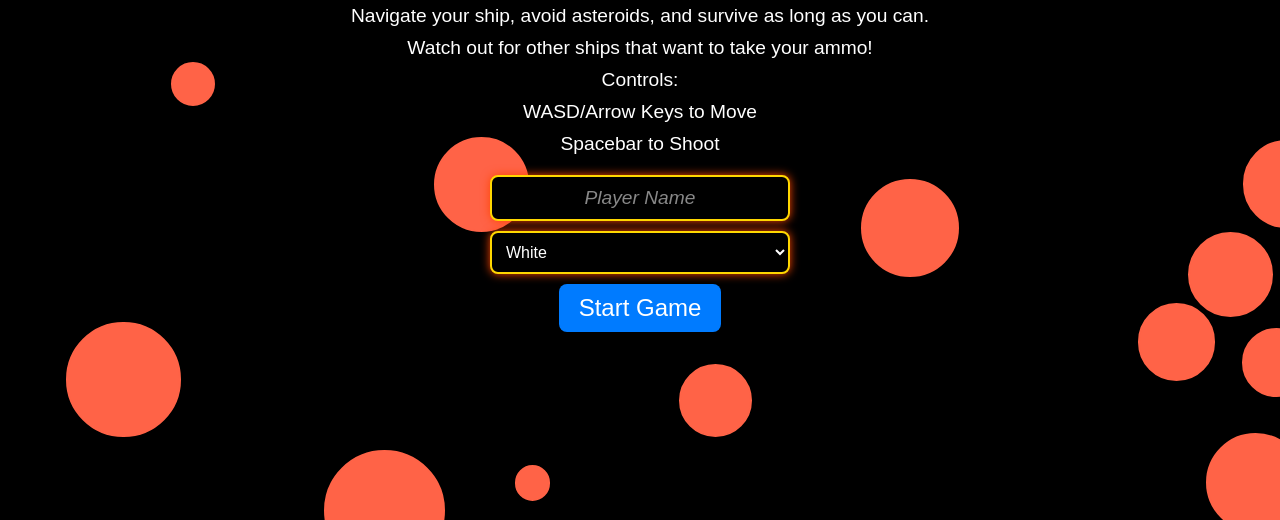
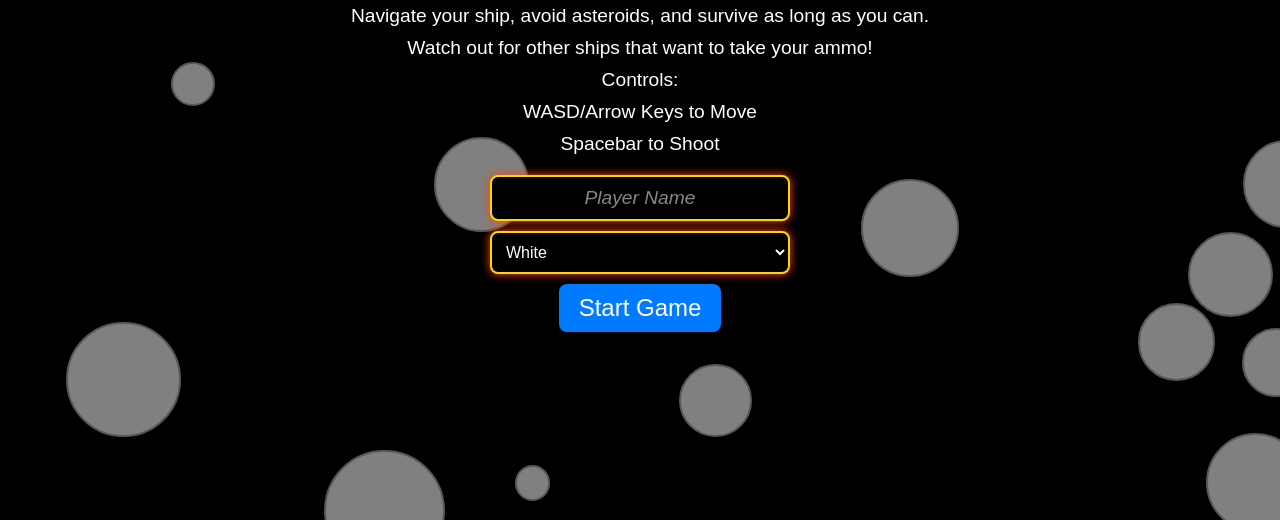
Before and after one commit to blakeshaw/WebDevGameProject, a website: page html/index.html in a window 1280 px wide. Shown: the part 280-800 px from the top of the page. Drawn offline with nearby package versions, Linux system fonts and the light colour scheme; no server answers.

Commit message:
Styled the astroid color on start screen.

```diff
--- a/html/index.html
+++ b/html/index.html
@@ -117,10 +117,10 @@
         }
 
         .asteroid {
-            background-color: #ff6347;
+            background-color: gray;
             border-radius: 50%;
             position: absolute;
-            border: 2px solid #ff6347;
+            border: 2px solid #595857;
             /* Add a border to make the asteroids visible */
         }
 
--- a/server.js
+++ b/server.js
@@ -421,9 +421,6 @@ function updateAI() {
 }
 setInterval(updateAI, 32);
 
-
-
-
 function logStuff() {
   console.log("Asteroid count: " + asteroids.length);
   console.log("Asteroid mass: " + asteroidMass)
```
